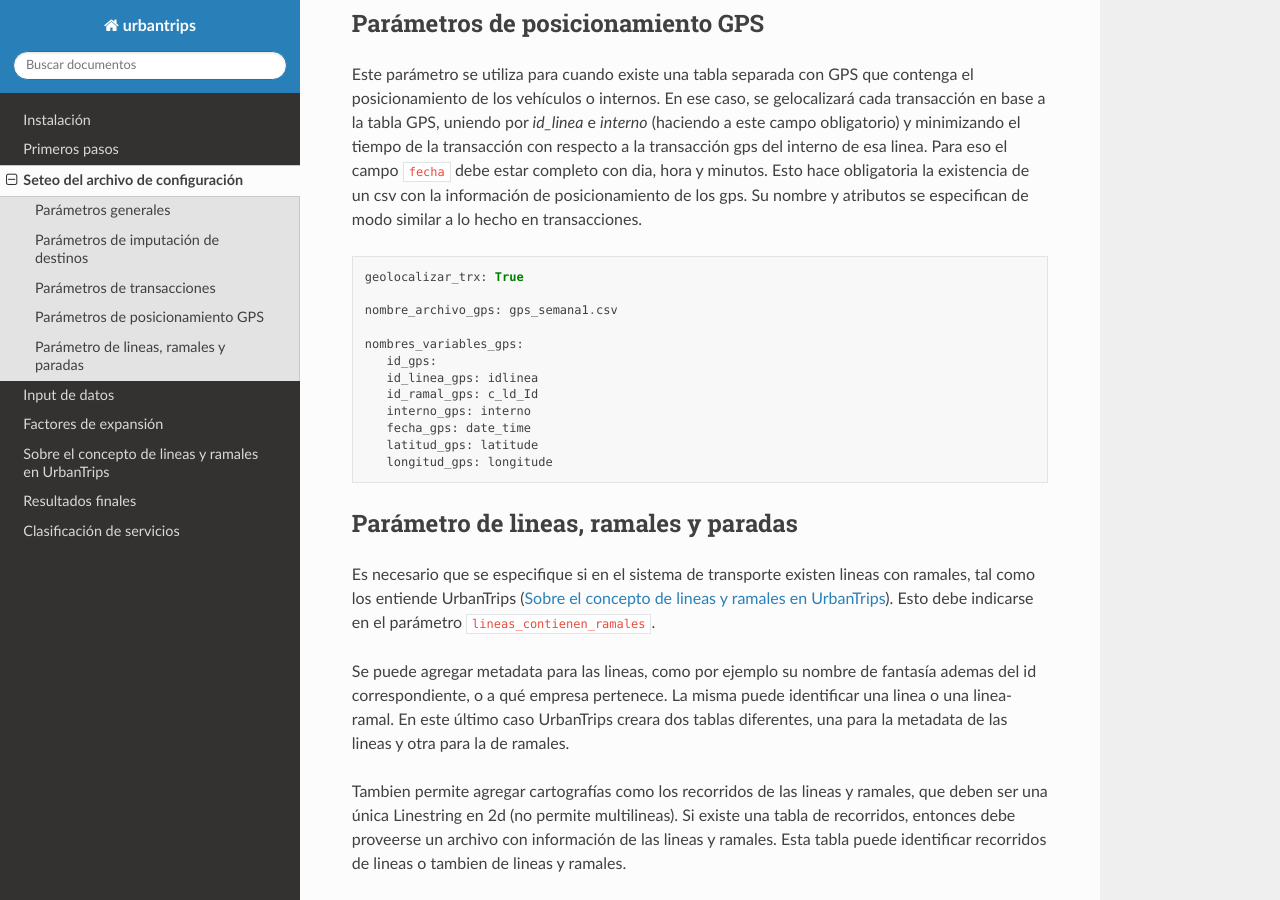
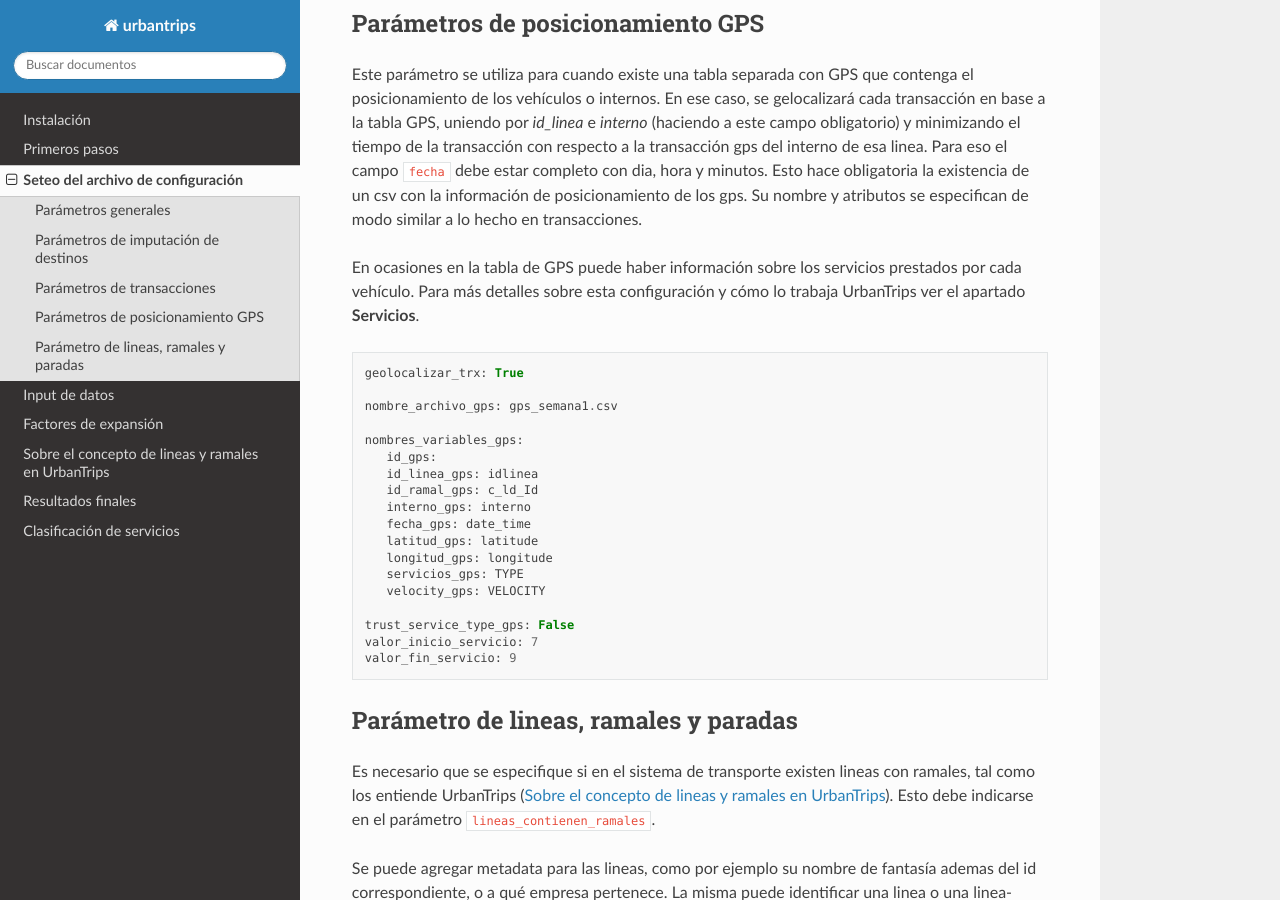
Before and after one commit to EL-BID/UrbanTrips, a Sphinx documentation site: the page built from docs/source/configuracion.rst, in a window 1280 px wide and 900 px high, scrolled down 3463 px. Built offline with Sphinx 7.4.7 and the Read the Docs theme 2.0.0, drawn with Linux system fonts in a browser that asks for light colours.

Commit message:
Update documentation

```diff
--- a/docs/source/configuracion.rst
+++ b/docs/source/configuracion.rst
@@ -122,6 +122,9 @@ Parámetros de posicionamiento GPS
 
 Este parámetro se utiliza para cuando existe una tabla separada con GPS que contenga el posicionamiento de los vehículos o internos. En ese caso, se gelocalizará cada transacción en base a la tabla GPS, uniendo por `id_linea` e `interno` (haciendo a este campo obligatorio) y minimizando el tiempo de la transacción con respecto a la transacción gps del interno de esa linea. Para eso el campo ``fecha`` debe estar completo con dia, hora y minutos. Esto hace obligatoria la existencia de un csv con la información de posicionamiento de los gps. Su nombre y atributos se especifican de modo similar a lo hecho en transacciones.
 
+
+En ocasiones en la tabla de GPS puede haber información sobre los servicios prestados por cada vehículo. Para más detalles sobre esta configuración y cómo lo trabaja UrbanTrips ver el apartado **Servicios**.
+
 .. code::
 
    geolocalizar_trx: True
@@ -136,7 +139,12 @@ Este parámetro se utiliza para cuando existe una tabla separada con GPS que con
       fecha_gps: date_time
       latitud_gps: latitude
       longitud_gps: longitude
+      servicios_gps: TYPE
+      velocity_gps: VELOCITY
 
+   trust_service_type_gps: False
+   valor_inicio_servicio: 7
+   valor_fin_servicio: 9
 
 
 Parámetro de lineas, ramales y paradas
```
